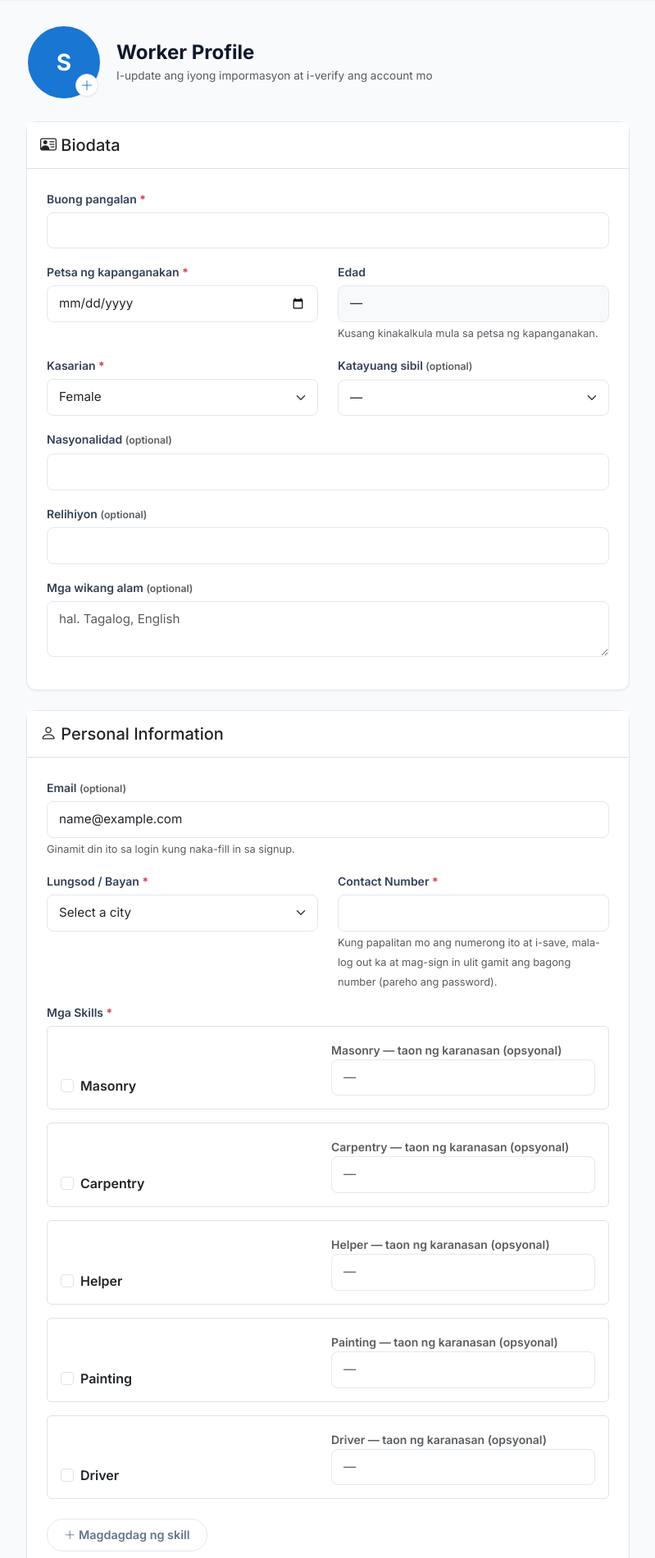
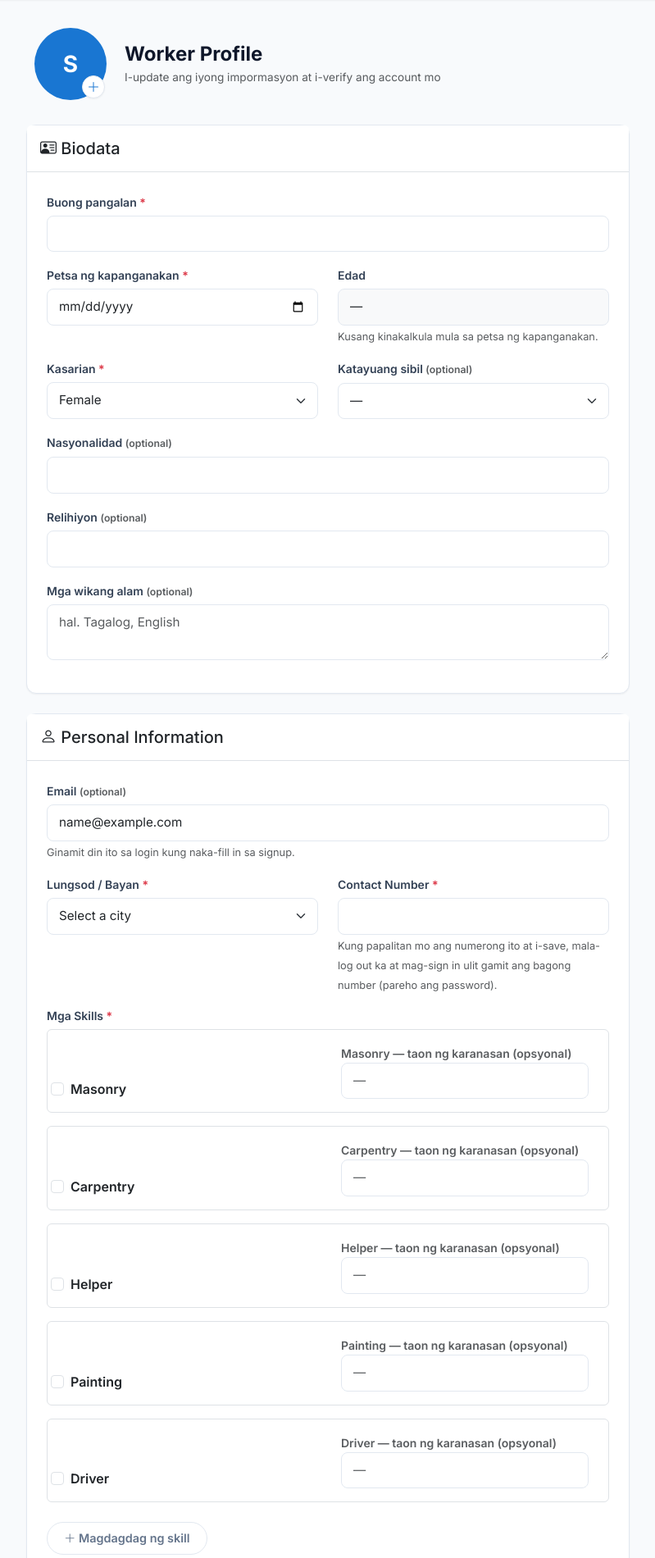
Before and after one commit to jazmin1110/ITENT-15x, a Django app: page /accounts/worker-profile/ in a window 1280 px wide. Shown: the part 59-1959 px from the top of the page at 82% size, without its empty margins (240-1039 px from the left). Run offline with Django 4.2, Linux system fonts and the light colour scheme; the visitor is signed in with stand-in values (Sample User, id 1).

Commit message:
uiux tweaks

```diff
--- a/static/css/base.css
+++ b/static/css/base.css
@@ -165,9 +165,11 @@ a:hover {
 }
 .page-header--profile-hero {
   padding-top: 0.35rem;
+  overflow-x: visible;
+  max-width: 100%;
 }
 .page-header--profile-hero .profile-page-header-avatar__wrap {
-  margin: 2px 4px 4px 2px;
+  margin: 4px 6px 6px 6px;
 }
 .page-header--profile-hero .profile-page-header-avatar__plus-btn {
   width: 28px;
@@ -213,6 +215,16 @@ a:hover {
 
 .profile-photo-section {
   scroll-margin-top: 5.5rem;
+}
+
+/* Skill cards: keep checkbox row aligned; extra horizontal room on small screens */
+#profile-field-wrap-skills .profile-skill-card {
+  overflow-x: hidden;
+}
+@media (max-width: 767.98px) {
+  #profile-field-wrap-skills .profile-skill-card .row.mx-0 > [class*="col-"] {
+    max-width: 100%;
+  }
 }
 
 /* ---- Cards ---- */
--- a/templates/accounts/employer_profile.html
+++ b/templates/accounts/employer_profile.html
@@ -7,7 +7,7 @@
   <div class="col-md-10 col-lg-8">
     <form method="post" enctype="multipart/form-data">
       {% csrf_token %}
-      <div class="page-header page-header--profile-hero d-flex align-items-start gap-3 mb-4">
+      <div class="page-header page-header--profile-hero d-flex flex-column flex-sm-row align-items-center align-items-sm-start text-center text-sm-start gap-3 mb-4 px-1">
         <div id="profile-field-wrap-avatar" class="profile-field-wrap d-flex flex-column align-items-center flex-shrink-0{% if form.avatar.errors %} is-invalid border border-danger rounded p-2{% endif %}">
           <div id="profile-photo" class="profile-photo-section profile-page-header-avatar d-flex flex-column align-items-center">
             <div class="profile-page-header-avatar__wrap">
@@ -21,7 +21,7 @@
             {% if form.avatar.errors %}<div class="text-danger small mt-1 text-center px-1">{{ form.avatar.errors.0 }}</div>{% endif %}
           </div>
         </div>
-        <div class="flex-grow-1 align-self-center">
+        <div class="flex-grow-1 align-self-center w-100 min-w-0">
           <h2 class="mb-0">Employer Profile</h2>
           <span class="text-muted text-sm">I-update ang impormasyon ng company at i-upload ang documents</span>
         </div>
--- a/templates/accounts/worker_profile.html
+++ b/templates/accounts/worker_profile.html
@@ -16,7 +16,7 @@
         {% endif %}
       </div>
     {% endif %}
-      <div class="page-header page-header--profile-hero d-flex align-items-start gap-3 mb-4">
+      <div class="page-header page-header--profile-hero d-flex flex-column flex-sm-row align-items-center align-items-sm-start text-center text-sm-start gap-3 mb-4 px-1">
         <div id="profile-field-wrap-avatar" class="profile-field-wrap d-flex flex-column align-items-center flex-shrink-0{% if form.avatar.errors %} is-invalid border border-danger rounded p-2{% endif %}">
           <div id="profile-photo" class="profile-photo-section profile-page-header-avatar d-flex flex-column align-items-center">
             <div class="profile-page-header-avatar__wrap">
@@ -30,7 +30,7 @@
             {% if form.avatar.errors %}<div class="text-danger small mt-1 text-center px-1">{{ form.avatar.errors.0 }}</div>{% endif %}
           </div>
         </div>
-        <div class="flex-grow-1 align-self-center">
+        <div class="flex-grow-1 align-self-center w-100 min-w-0">
           <h2 class="mb-0">Worker Profile</h2>
           <span class="text-muted text-sm">I-update ang iyong impormasyon at i-verify ang account mo</span>
         </div>
@@ -170,10 +170,10 @@
             {% if form.skills.errors %}<div class="text-danger small mb-2">{{ form.skills.errors.0 }}</div>{% endif %}
             <div class="d-flex flex-column gap-3">
               {% for code, label, year_field in form.skill_rows %}
-                <div class="border rounded p-3 profile-field-wrap{% if year_field.errors %} is-invalid{% endif %}" id="profile-field-wrap-{{ year_field.name }}">
-                  <div class="row align-items-end g-2">
-                    <div class="col-md-6">
-                      <div class="form-check mb-0">
+                <div class="border rounded py-3 px-3 px-sm-4 profile-skill-card profile-field-wrap{% if year_field.errors %} is-invalid{% endif %}" id="profile-field-wrap-{{ year_field.name }}">
+                  <div class="row align-items-end g-2 gx-md-3 mx-0">
+                    <div class="col-md-6 ps-0 pe-md-3">
+                      <div class="form-check mb-0 ps-1">
                         <input
                           class="form-check-input"
                           type="checkbox"
@@ -185,7 +185,7 @@
                         <label class="form-check-label fw-semibold" for="id_skill_{{ code }}">{{ label }}</label>
                       </div>
                     </div>
-                    <div class="col-md-6">
+                    <div class="col-md-6 ps-0 ps-md-3 pe-0">
                       <label class="form-label small text-muted mb-0" for="{{ year_field.id_for_label }}">{{ year_field.label }}</label>
                       {{ year_field }}
                       {% if year_field.errors %}<div class="text-danger small mt-1">{{ year_field.errors.0 }}</div>{% endif %}
--- a/templates/jobs/job_list.html
+++ b/templates/jobs/job_list.html
@@ -17,6 +17,7 @@
           type="button"
           id="cityDropdown"
           data-bs-toggle="dropdown"
+          data-bs-display="static"
           aria-expanded="false"
           data-default-label="Pumili ng lungsod"
         >
@@ -48,6 +49,7 @@
           type="button"
           id="skillDropdown"
           data-bs-toggle="dropdown"
+          data-bs-display="static"
           aria-expanded="false"
           data-default-label="Pumili ng skills"
         >
```
Also changed, not shown: other parts of static/css/base.css (+25 -2 lines).
